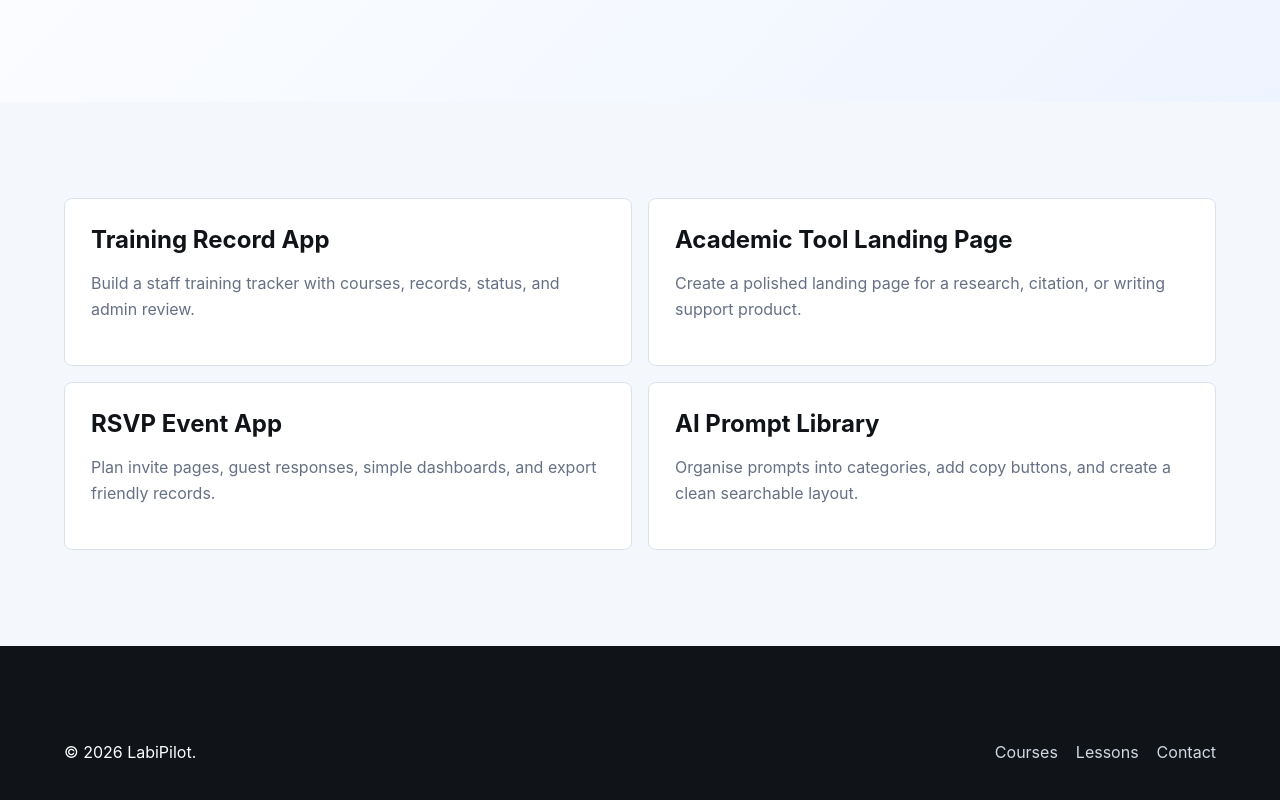
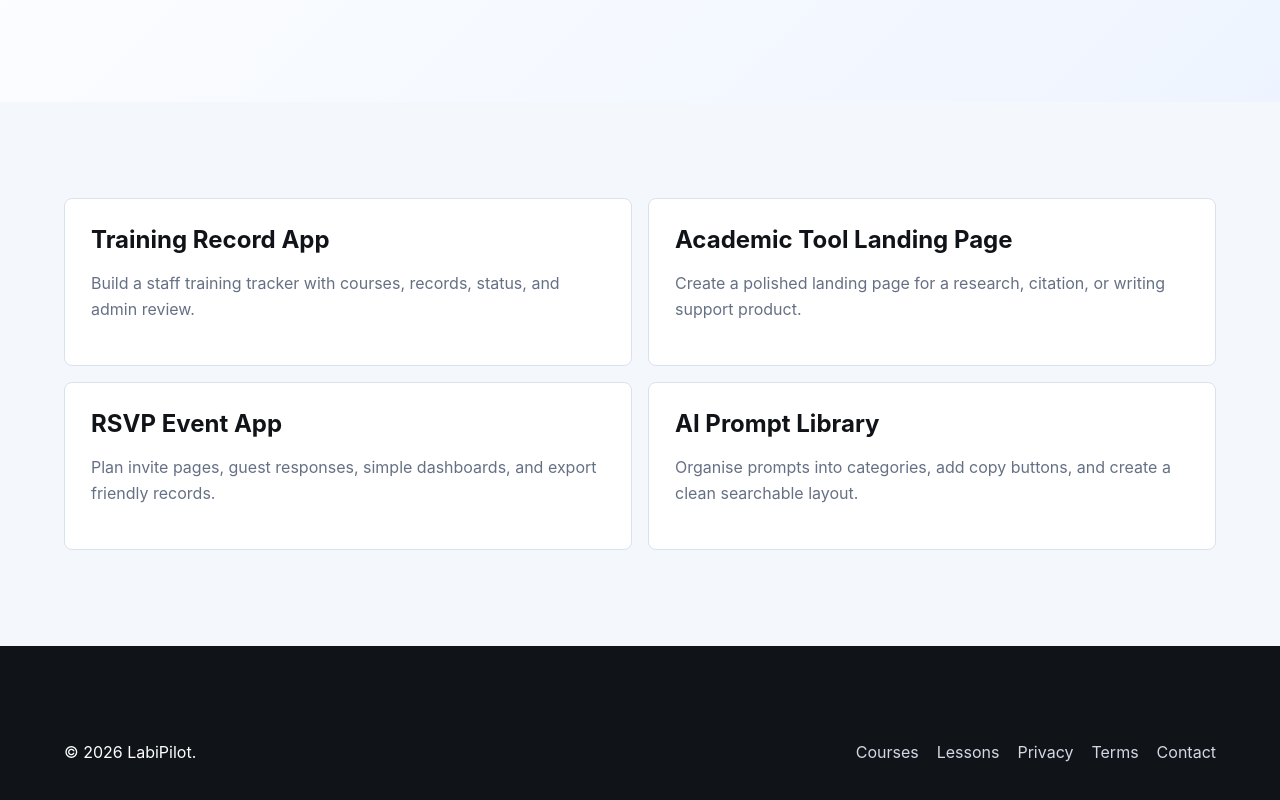
Before and after one commit to solajacobs-cloud/Labipilot, a website: page projects.html in a window 1280 px wide. Shown: the part 521-1321 px from the top of the page. Drawn offline with Linux system fonts and the light colour scheme.

Commit message:
Add policy links to projects footer

```diff
--- a/projects.html
+++ b/projects.html
@@ -43,8 +43,7 @@
 
     <footer class="footer">
       <p>© 2026 LabiPilot.</p>
-      <div><a href="./courses.html">Courses</a><a href="./lessons.html">Lessons</a><a href="./contact.html">Contact</a></div>
+      <div><a href="./courses.html">Courses</a><a href="./lessons.html">Lessons</a><a href="./privacy.html">Privacy</a><a href="./terms.html">Terms</a><a href="./contact.html">Contact</a></div>
     </footer>
-    <script src="./script.js"></script>
   </body>
 </html>
```
